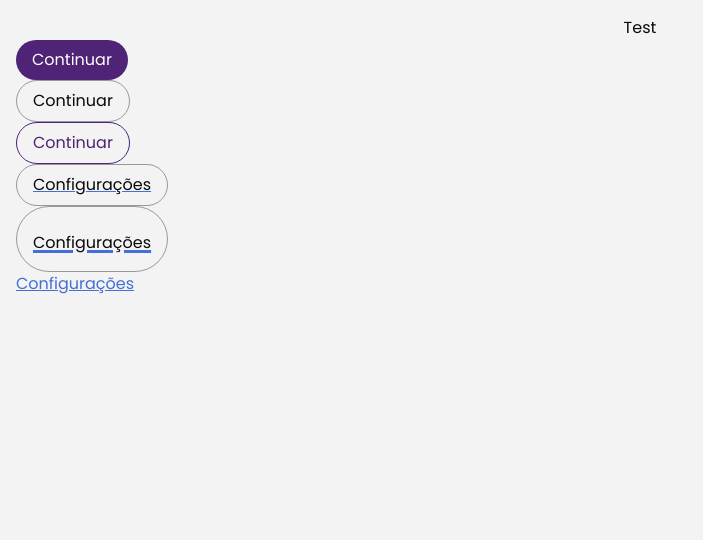
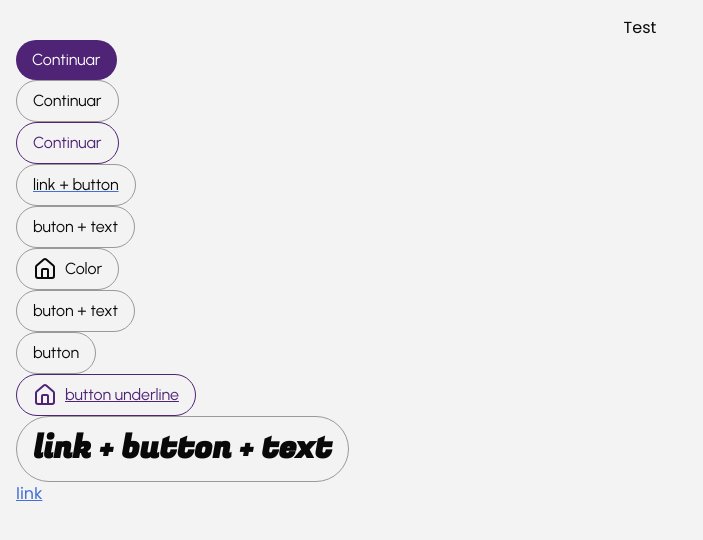
Before and after one commit to Francisco-Neves-15/tellmethecolor, a Next.js app: page / in a window 1280 px wide. Shown: the top 540 px of the page, without its empty margins (0-703 px from the left). Built offline with nearby package versions, Linux system fonts and the light colour scheme.

Commit message:
Button + TextButton Interaction and Fix + New Font

```diff
--- a/src/app/globals.css
+++ b/src/app/globals.css
@@ -27,7 +27,7 @@ a {
 
 button {
   cursor: pointer;
-  font-family: var(--font-poppins);
+  font-family: var(--font-urbanist);
 }
 
 input {
--- a/src/app/layout.tsx
+++ b/src/app/layout.tsx
@@ -37,6 +37,11 @@ const poppins = localFont({
 const fugaz = localFont({
   src: "../../public/fonts/Fugaz_One/FugazOne-Regular.ttf",
   variable: "--font-fugaz",
+});
+
+const urbanist = localFont({
+  src: "../../public/fonts/Urbanist/Urbanist-Regular.ttf",
+  variable: "--font-urbanist",
 });
 
 // Favicon
@@ -99,7 +104,7 @@ export default async function RootLayout({
       dir="ltr"
       lang={initialResolvedLang}
       suppressHydrationWarning
-      className={`${poppins.variable} ${fugaz.variable} antialiased`}
+      className={`${poppins.variable} ${fugaz.variable} ${urbanist.variable} antialiased`}
     >
       <head>
         <Script
--- a/src/app/page.tsx
+++ b/src/app/page.tsx
@@ -9,9 +9,10 @@ import fStyles from "./style.module.scss"
 // Hooks
 import { useI18n } from "@/hooks/useI18n";
 
+// Icons
+import { LuHouse } from "react-icons/lu";
+
 // Components
-
-// Icons
 import Container from "@/components/ui/Container";
 import View from "@/components/ui/View";
 import Text from "@/components/ui/Text";
@@ -32,17 +33,32 @@ export default function Home() {
       <Button variant="main" color="primary">Continuar</Button>
       <Button variant="sub">Continuar</Button>
       <Button variant="outline" color="primary">Continuar</Button>
+
+      {/* Testes de Botões */}
+
       <Link href={"/settings"}>
         <Button>
-          Configurações
+          link + button
         </Button>
       </Link>
-      <Link href={"/settings"}>
+
+      <Button>buton + text</Button>
+      <Button><LuHouse size={24} /> Color </Button>
+
+      <Button><Text size="button">buton + text</Text></Button>
+
+      <Button>button</Button>
+      <Button color="primary" variant="outline" underline><LuHouse size={24} /> button underline</Button>
+
+      <Link href={"/settings"} style={{ textDecoration: "none" }}>
         <Button>
-          <Text size="display">Configurações</Text>
+          <Text size="display">link + button + text</Text>
         </Button>
       </Link>
-      <Link href={"/settings"}>Configurações</Link>
+
+      {/* Testes de Botões */}
+
+      <Link href={"/settings"}>link</Link>
     </Container>
   );
 }
--- a/src/components/ui/Button/button.children.utils.tsx
+++ b/src/components/ui/Button/button.children.utils.tsx
@@ -1,79 +1,48 @@
-import { ReactNode, ReactElement, isValidElement, cloneElement, Children } from "react";
+import { ReactNode, isValidElement, Children } from "react";
 
 import fStyles from "./style.module.scss";
+import Text from "@/components/ui/Text";
 
-const TEXT_TAGS = new Set([
-  "p",
-  "span",
-  "strong",
-  "em",
-  "b",
-  "i",
-  "small",
-  "label",
-  "h1",
-  "h2",
-  "h3",
-  "h4",
-  "h5",
-  "h6",
-]);
-
-type ButtonChildProps = {
-  children?: ReactNode;
-  className?: string;
+type ResolveChildrenOptions = {
+  underline?: boolean;
 };
 
 // Safely merge className
-const mergeClassName = (existing?: string) => {
-  if (!existing) return fStyles.buttonText;
-  if (existing.includes(fStyles.buttonText)) return existing;
-  return `${fStyles.buttonText} ${existing}`;
+const mergeClassName = (existing?: string, underline?: boolean) => {
+  const classesToAdd = [fStyles.buttonText];
+
+  if (underline) classesToAdd.push(fStyles.buttonTextUnderline);
+  if (!existing) return classesToAdd.join(" ");
+
+  const missingClasses = classesToAdd.filter((className) => !existing.includes(className));
+
+  if (missingClasses.length === 0) return existing;
+
+  return `${missingClasses.join(" ")} ${existing}`;
 };
 
 // Recursive children resolver
-export const resolveButtonChildren = (children: ReactNode): ReactNode => {
+export const resolveButtonChildren = (
+  children: ReactNode,
+  options: ResolveChildrenOptions = {}
+): ReactNode => {
   return Children.map(children, (child) => {
-    // Case: plain text
+
+    // Treat only plain text/number. If an element is passed (Text, p, span, etc),
+    // preserve it as-is to avoid invalid nested markup (<p> inside <p>).
+
     if (typeof child === "string" || typeof child === "number") {
       if (String(child).trim() === "") return null;
 
-      return <span className={fStyles.buttonText}>{child}</span>;
+      return (
+        <Text size="button" className={mergeClassName(undefined, options.underline)}>
+          {child}
+        </Text>
+      );
     }
 
     // Case: not a valid React element
     if (!isValidElement(child)) return child;
-
-    const element = child as ReactElement<ButtonChildProps>;
-    const { type, props } = element;
-
-    // Case: native HTML element
-    if (typeof type === "string") {
-      const isTextTag = TEXT_TAGS.has(type);
-
-      const resolvedChildren = resolveButtonChildren(props.children);
-
-      // Apply class only for text-related tags
-      if (isTextTag) {
-        return cloneElement(element, {
-          className: mergeClassName(props.className),
-          children: resolvedChildren,
-        });
-      }
-
-      // Non-text elements: only propagate children
-      return cloneElement(element, {
-        children: resolvedChildren,
-      });
-    }
-
-    // Case: custom component (e.g., icons)
-    if (props?.children) {
-      return cloneElement(element, {
-        children: resolveButtonChildren(props.children),
-      });
-    }
-
-    return element;
+    return child;
   });
 };
--- a/src/components/ui/Button/index.tsx
+++ b/src/components/ui/Button/index.tsx
@@ -25,6 +25,7 @@ interface IButtonProps extends ButtonHTMLAttributes<HTMLButtonElement> {
   variant?: TButtonVariants;
   color?: TButtonColors;
   size?: TButtonSize;
+  underline?: boolean;
   iconRound?: boolean;
   onClick?: () => void;
   disabled?: boolean;
@@ -37,6 +38,7 @@ const Button = forwardRef<HTMLButtonElement, IButtonProps>(
       variant = "sub",
       color = "theme",
       size = "normal",
+      underline = false,
       iconRound = false,
       onClick,
       disabled = false,
@@ -55,7 +57,7 @@ const Button = forwardRef<HTMLButtonElement, IButtonProps>(
     const sizeConfig = getSizeConfig(size);
 
     // Child
-    const resolvedChildren = resolveButtonChildren(children);
+    const resolvedChildren = resolveButtonChildren(children, { underline });
 
     return (
       <button
--- a/src/components/ui/Button/style.module.scss
+++ b/src/components/ui/Button/style.module.scss
@@ -3,6 +3,10 @@
 .btnBase {
   @include mix.flex_center;
   gap: 8px;
+
+  color: inherit;
+  text-decoration: none;
+  text-decoration-color: currentColor;
 
   border: none;
   border-radius: 64px;
@@ -129,8 +133,13 @@
 // Wrapper
 
 .buttonText {
-  font-size: 1rem;
-  font-weight: 500;
+  color: inherit;
+  text-decoration: none;
+}
+
+.buttonTextUnderline {
+  text-decoration: underline;
+  text-decoration-color: currentColor;
 }
 
 // Others
--- a/src/components/ui/Text/index.tsx
+++ b/src/components/ui/Text/index.tsx
@@ -2,11 +2,9 @@
 
 import { forwardRef } from "react";
 
-// Styles
-import useGlobalStyles from "@/hooks/useGlobalStyles";
 import fStyles from "./style.module.scss";
 
-type TTextSizes = "display" | "h1" | "h2" | "h3" | "body" | "caption" | "micro" | "nano";
+type TTextSizes = "display" | "h1" | "h2" | "h3" | "body" | "caption" | "micro" | "nano" | "button";
 
 interface TextProps extends React.HTMLAttributes<HTMLParagraphElement> {
   size: TTextSizes;
@@ -16,7 +14,6 @@ interface TextProps extends React.HTMLAttributes<HTMLParagraphElement> {
 
 const Text = forwardRef<HTMLDivElement, TextProps>(
   ({ size, color = null, span = false, className, children, ...props }, ref) => {
-    const { gColors } = useGlobalStyles();
 
     const classConfig: Record<TTextSizes, string> = {
       display: "textDisplay",
@@ -27,6 +24,7 @@ const Text = forwardRef<HTMLDivElement, TextProps>(
       caption: "textCaption",
       micro: "textMicro",
       nano: "textNano",
+      button: "textButton",
     } as const;
 
     const getClassConfig = (size: TTextSizes) => {
@@ -40,9 +38,9 @@ const Text = forwardRef<HTMLDivElement, TextProps>(
           ${fStyles.textBase}
           ${fStyles[getClassConfig(size)]}
           ${span ? fStyles.textSpan : ""}
-          ${className}
+          ${className ?? ""}
         `}
-        style={{ color: color ? color : gColors.text }}
+        style={color ? { color } : undefined}
         {...props}
       >
         {children}
--- a/src/components/ui/Text/style.module.scss
+++ b/src/components/ui/Text/style.module.scss
@@ -51,6 +51,14 @@
   font-weight: 400;
 }
 
+.textButton {
+  font-family: var(--font-urbanist);
+  font-size: 1rem;
+  font-weight: 500;
+  color: inherit;
+  text-decoration: none;
+}
+
 .textSpan {
   font-weight: 700;
 }
```
Also changed, not shown: public/fonts/Urbanist/Urbanist-Regular.ttf (added).
